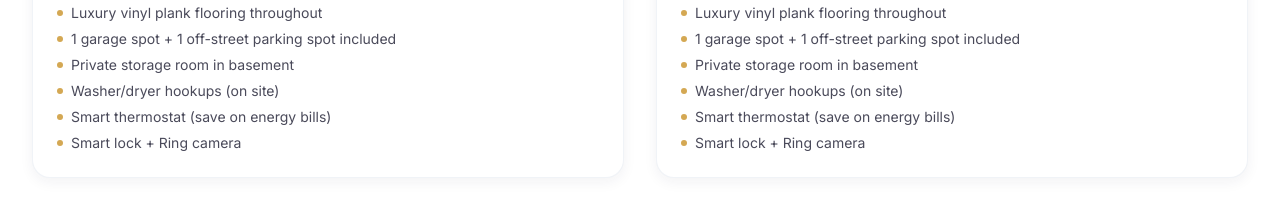
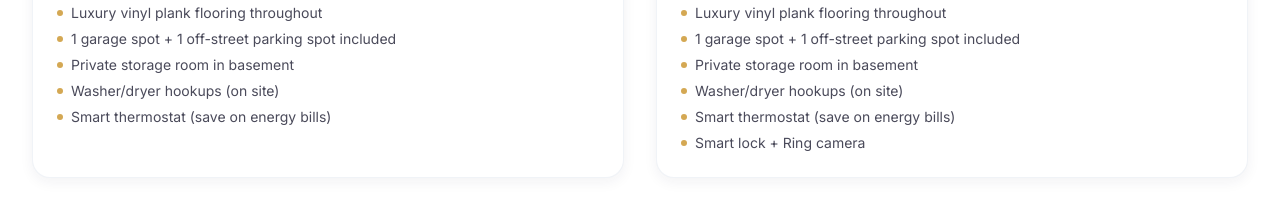
Before and after one commit to lucasmurphyrei-cpu/murphy-rental-website, a Next.js app: page /available in a window 1280 px wide. Shown: the part 940-1160 px from the top of the page. Built offline with nearby package versions, Linux system fonts and the light colour scheme.

Commit message:
Remove smart lock + Ring camera from Unit A features
Co-Authored-By: Claude Opus 4.6 (1M context) <noreply@anthropic.com>

```diff
--- a/src/app/available/page.tsx
+++ b/src/app/available/page.tsx
@@ -27,7 +27,6 @@ const units = [
       "Private storage room in basement",
       "Washer/dryer hookups (on site)",
       "Smart thermostat (save on energy bills)",
-      "Smart lock + Ring camera",
     ],
   },
   {
```
